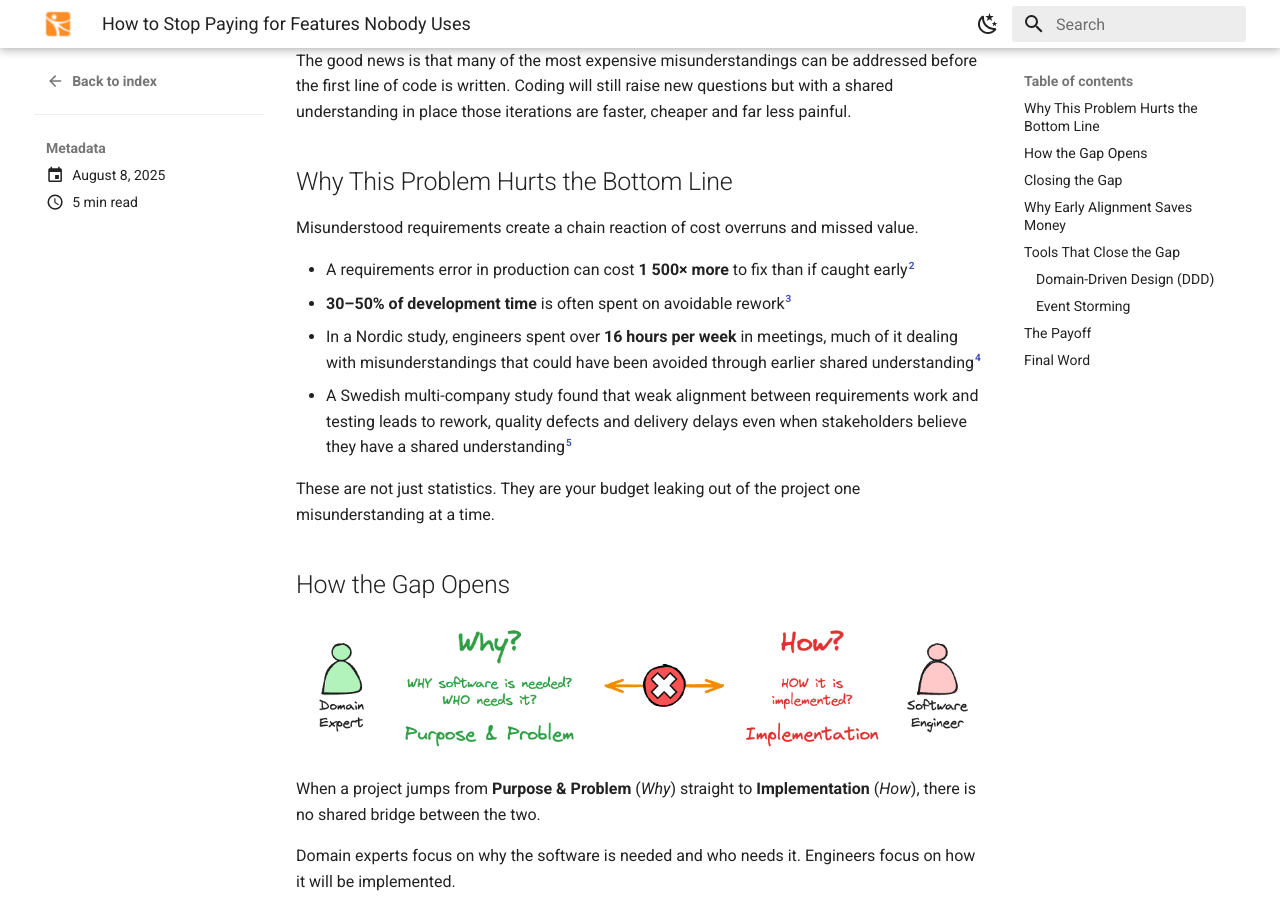
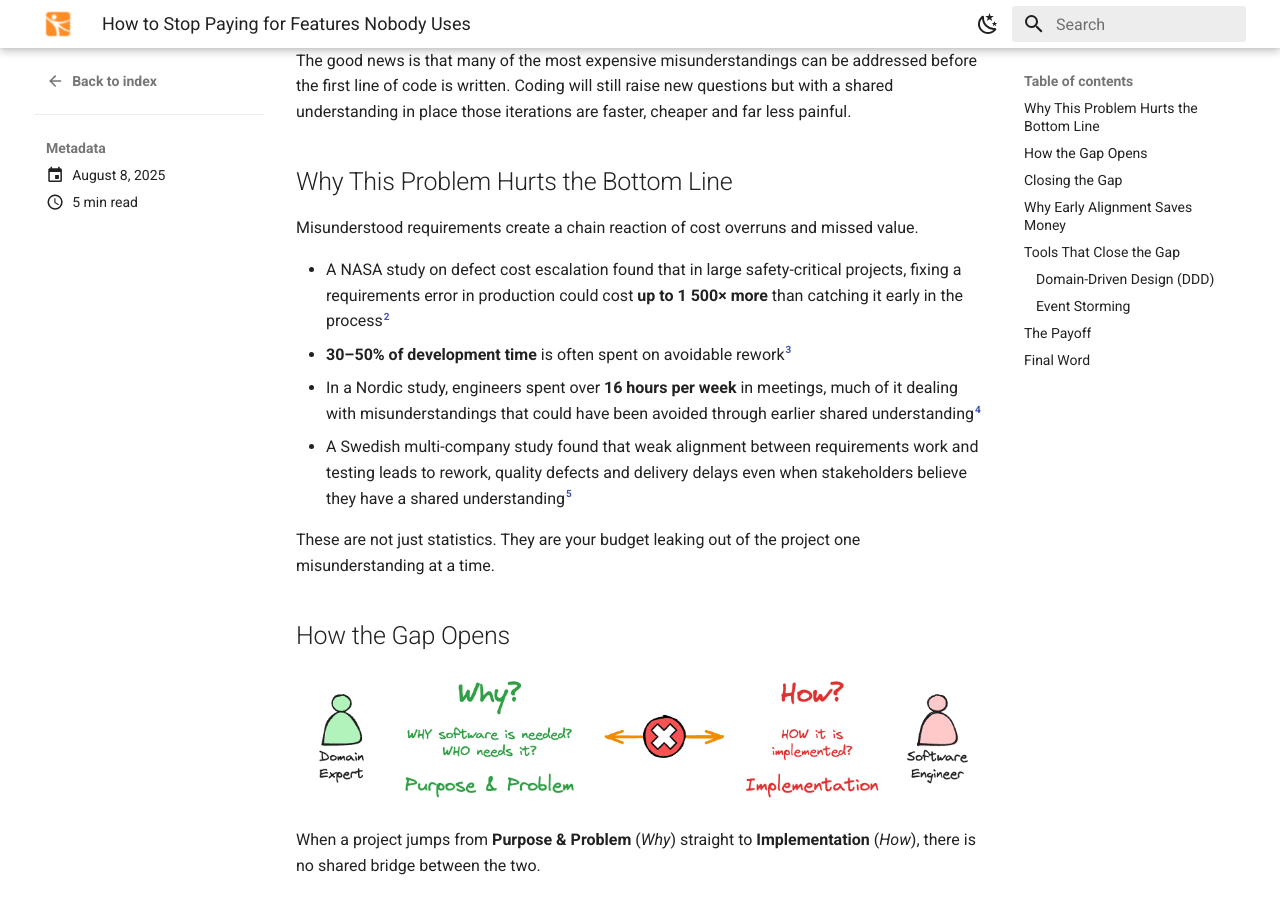
Before and after one commit to roikonen/scalablemodeling, an MkDocs documentation site: the page built from docs/blog/posts/20250808-expert-developer-gap.md, in a window 1280 px wide and 900 px high, scrolled down 436 px. Built offline with MkDocs 1.6.1 and Material for MkDocs 9.7.7, drawn with Linux system fonts in a browser that asks for light colours.

Commit message:
Blog established

```diff
--- a/docs/blog/posts/20250808-expert-developer-gap.md
+++ b/docs/blog/posts/20250808-expert-developer-gap.md
@@ -17,7 +17,7 @@ The good news is that many of the most expensive misunderstandings can be addres
 
 Misunderstood requirements create a chain reaction of cost overruns and missed value.
 
-- A requirements error in production can cost **1 500× more** to fix than if caught early[^2]
+- A NASA study on defect cost escalation found that in large safety-critical projects, fixing a requirements error in production could cost **up to 1 500× more** than catching it early in the process[^2]
 - **30–50% of development time** is often spent on avoidable rework[^3]
 - In a Nordic study, engineers spent over **16 hours per week** in meetings, much of it dealing with misunderstandings that could have been avoided through earlier shared understanding[^4]
 - A Swedish multi-company study found that weak alignment between requirements work and testing leads to rework, quality defects and delivery delays even when stakeholders believe they have a shared understanding[^5]
```
